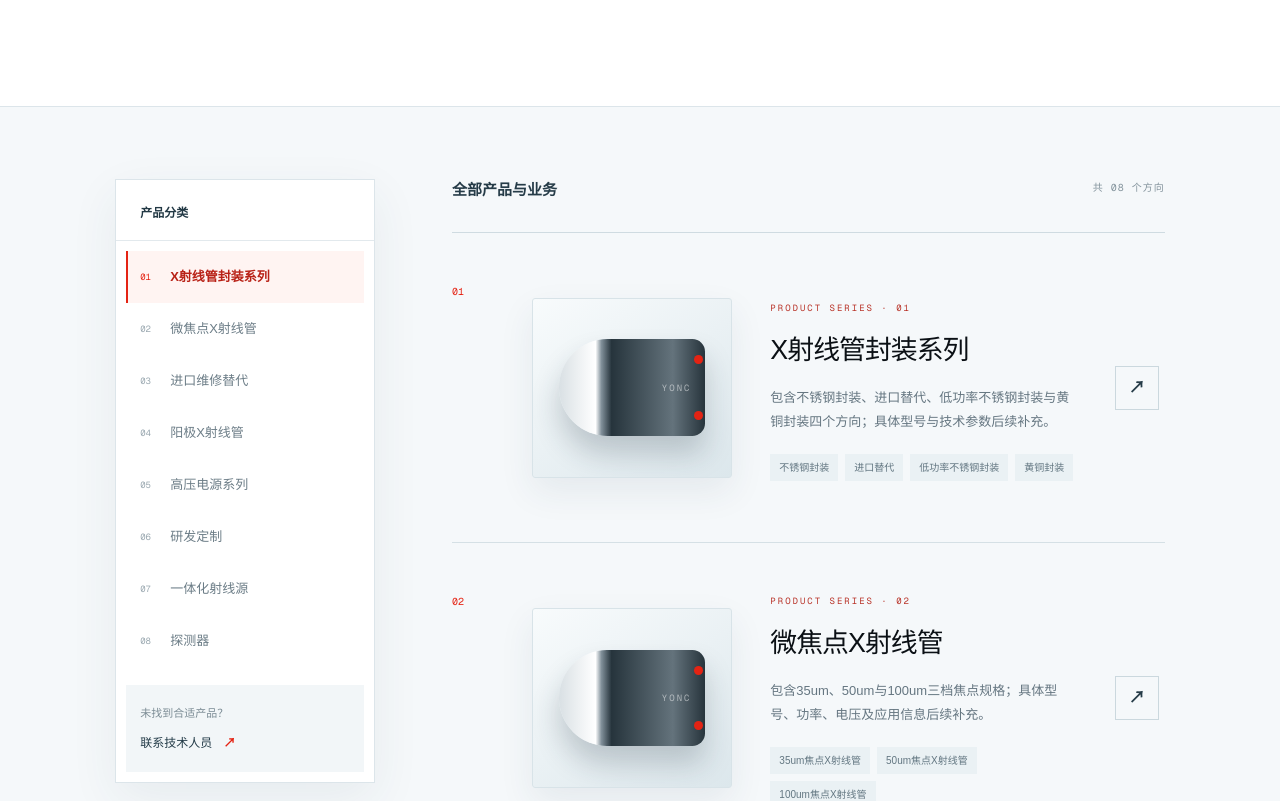
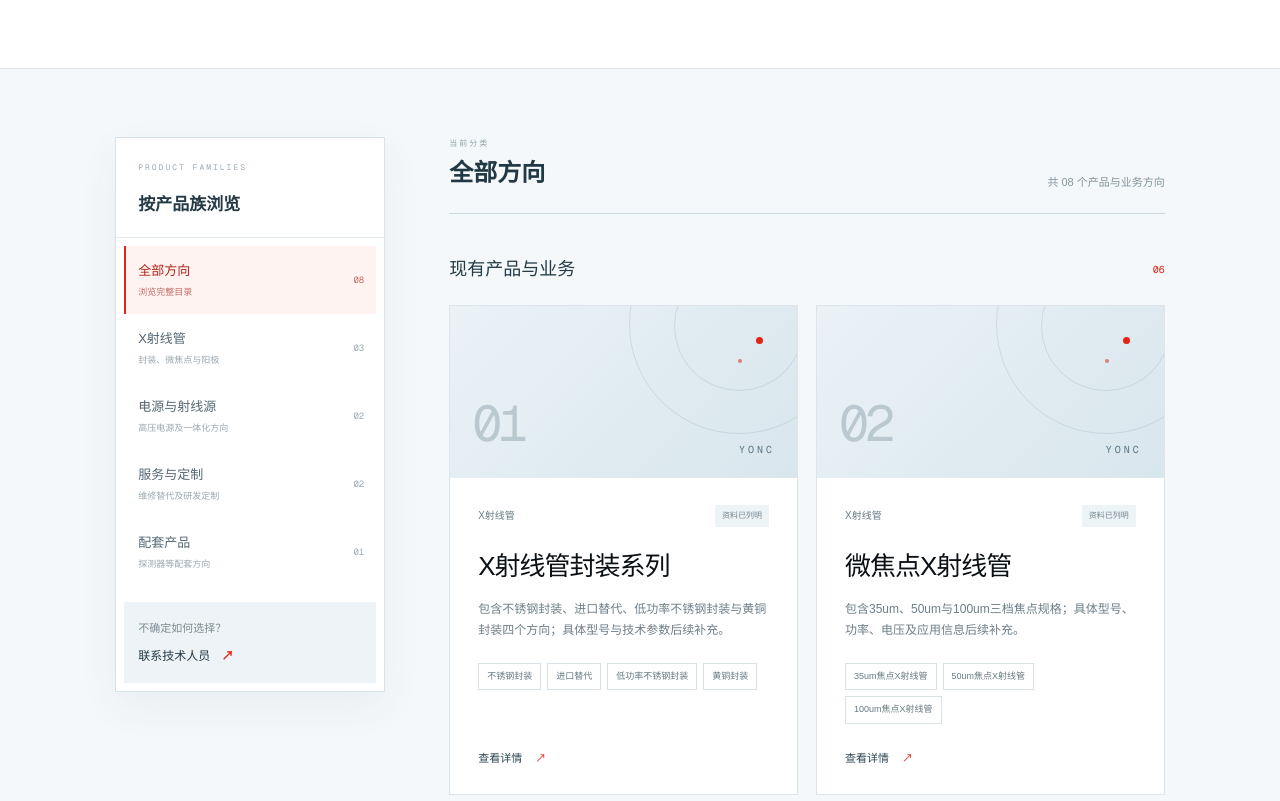
Before and after one commit to szwtest111/szwtest111.github.io, a Next.js app: page /products in a window 1280 px wide. Shown: the part 760-1561 px from the top of the page. Built offline with nearby package versions, Linux system fonts and the light colour scheme.

Commit message:
Redesign product center browsing experience

```diff
--- a/app/products/ProductsExplorer.tsx
+++ b/app/products/ProductsExplorer.tsx
@@ -1,59 +1,69 @@
 "use client";
 
 import Link from "next/link";
-import { useEffect, useState } from "react";
+import { useMemo, useState } from "react";
 import type { Product } from "../site-data";
 
+type FamilyId = "all" | Product["family"];
+
+const families: Array<{ id: FamilyId; label: string; note: string }> = [
+  { id: "all", label: "全部方向", note: "浏览完整目录" },
+  { id: "xray-tube", label: "X射线管", note: "封装、微焦点与阳极" },
+  { id: "power-source", label: "电源与射线源", note: "高压电源及一体化方向" },
+  { id: "service", label: "服务与定制", note: "维修替代及研发定制" },
+  { id: "accessory", label: "配套产品", note: "探测器等配套方向" },
+];
+
+const familyNames: Record<Product["family"], string> = {
+  "xray-tube": "X射线管",
+  "power-source": "电源与射线源",
+  service: "服务与定制",
+  accessory: "配套产品",
+};
+
 export function ProductsExplorer({ products }: { products: Product[] }) {
-  const [active, setActive] = useState(products[0]?.slug ?? "");
+  const [activeFamily, setActiveFamily] = useState<FamilyId>("all");
+  const visibleProducts = useMemo(
+    () => activeFamily === "all" ? products : products.filter(product => product.family === activeFamily),
+    [activeFamily, products],
+  );
+  const currentProducts = visibleProducts.filter(product => product.status === "基础信息");
+  const pendingProducts = visibleProducts.filter(product => product.status === "后续更新");
+  const activeLabel = families.find(family => family.id === activeFamily)?.label ?? "全部方向";
 
-  useEffect(() => {
-    const sections = products
-      .map(product => document.getElementById(`catalog-${product.slug}`))
-      .filter((node): node is HTMLElement => Boolean(node));
-    if (!("IntersectionObserver" in window)) return;
-    const observer = new IntersectionObserver(entries => {
-      const visible = entries
-        .filter(entry => entry.isIntersecting)
-        .sort((a, b) => b.intersectionRatio - a.intersectionRatio)[0];
-      if (visible) setActive(visible.target.id.replace("catalog-", ""));
-    }, { rootMargin: "-22% 0px -58% 0px", threshold: [0, .2, .5] });
-    sections.forEach(section => observer.observe(section));
-    return () => observer.disconnect();
-  }, [products]);
+  const ProductCard = ({ product, compact = false }: { product: Product; compact?: boolean }) => (
+    <Link href={`/products/${product.slug}`} className={`product-catalog-card ${compact ? "is-compact" : ""}`}>
+      <div className={`product-catalog-visual family-${product.family}`} aria-hidden="true">
+        <span>{product.n}</span><strong>YONC</strong><i/><i/>
+      </div>
+      <div className="product-catalog-body">
+        <div className="product-card-meta"><span>{familyNames[product.family]}</span><small>{product.status === "基础信息" ? "资料已列明" : "后续完善"}</small></div>
+        <h2>{product.title}</h2>
+        <p>{product.desc}</p>
+        <div className="product-card-items">{product.items.map(item => <span key={item}>{item}</span>)}</div>
+        <b>查看详情 <i>↗</i></b>
+      </div>
+    </Link>
+  );
 
   return (
     <section className="products-explorer" aria-label="产品分类目录">
       <aside className="catalog-sidebar">
-        <p>产品分类</p>
-        <nav aria-label="产品分类快速导航">
-          {products.map(product => (
-            <a
-              key={product.slug}
-              href={`#catalog-${product.slug}`}
-              className={active === product.slug ? "active" : ""}
-              aria-current={active === product.slug ? "location" : undefined}
-              onClick={() => setActive(product.slug)}
-            ><small>{product.n}</small><span>{product.title}</span></a>
-          ))}
+        <div className="catalog-sidebar-heading"><small>PRODUCT FAMILIES</small><p>按产品族浏览</p></div>
+        <nav aria-label="产品族筛选">
+          {families.map(family => {
+            const count = family.id === "all" ? products.length : products.filter(product => product.family === family.id).length;
+            return <button type="button" key={family.id} className={activeFamily === family.id ? "active" : ""} aria-pressed={activeFamily === family.id} onClick={() => setActiveFamily(family.id)}><span><b>{family.label}</b><small>{family.note}</small></span><i>{String(count).padStart(2, "0")}</i></button>;
+          })}
         </nav>
-        <div><span>未找到合适产品？</span><Link href="/contact">联系技术人员 <b>↗</b></Link></div>
+        <div className="catalog-help"><span>不确定如何选择？</span><Link href="/contact">联系技术人员 <b>↗</b></Link></div>
       </aside>
-      <div className="catalog-results">
-        <div className="catalog-toolbar"><span>全部产品与业务</span><small>共 {String(products.length).padStart(2, "0")} 个方向</small></div>
-        {products.map(product => (
-          <article id={`catalog-${product.slug}`} key={product.slug} className="product-row" data-reveal>
-            <div className="product-row-index">{product.n}</div>
-            <div className="product-row-visual" aria-hidden="true"><span>YONC</span><i/><i/></div>
-            <div className="product-row-copy">
-              <small>PRODUCT SERIES · {product.n}</small>
-              <h2>{product.title}</h2>
-              <p>{product.desc}</p>
-              <div className="product-row-tags">{product.items.map(item => <span key={item}>{item}</span>)}</div>
-            </div>
-            <Link className="product-row-link" href={`/products/${product.slug}`} aria-label={`查看${product.title}详情`}><span>查看详情</span><b>↗</b></Link>
-          </article>
-        ))}
+
+      <div className="catalog-results" aria-live="polite">
+        <div className="catalog-toolbar"><div><small>当前分类</small><span>{activeLabel}</span></div><p>共 {String(visibleProducts.length).padStart(2, "0")} 个产品与业务方向</p></div>
+        {currentProducts.length > 0 && <div className="catalog-group"><div className="catalog-group-title"><h2>现有产品与业务</h2><span>{String(currentProducts.length).padStart(2, "0")}</span></div><div className="product-card-grid">{currentProducts.map(product => <ProductCard key={product.slug} product={product} />)}</div></div>}
+        {pendingProducts.length > 0 && <div className="catalog-group pending-group"><div className="catalog-group-title"><h2>后续完善方向</h2><span>{String(pendingProducts.length).padStart(2, "0")}</span></div><p className="pending-note">以下方向已列入现有资料，具体介绍、型号和技术参数将在资料完善后更新。</p><div className="product-card-grid pending-grid">{pendingProducts.map(product => <ProductCard key={product.slug} product={product} compact />)}</div></div>}
+        {visibleProducts.length === 0 && <div className="catalog-empty"><h2>该分类内容正在整理</h2><p>具体产品信息将在客户资料完善后更新。</p></div>}
       </div>
     </section>
   );
--- a/app/products/page.tsx
+++ b/app/products/page.tsx
@@ -14,9 +14,9 @@ export default function ProductsPage() {
     <main className="inner-page products-page">
       <SiteHeader />
       <section className="inner-hero products-hero">
-        <div><nav className="breadcrumbs dark" aria-label="面包屑"><Link href="/">首页</Link><span>/</span><b>产品中心</b></nav><p>PRODUCT CENTER</p><h1>产品业务体系<br/><em>清晰分类展示</em></h1><span>产品系列 · 维修替代 · 高压电源 · 研发定制</span></div>
+        <div><nav className="breadcrumbs dark" aria-label="面包屑"><Link href="/">首页</Link><span>/</span><b>产品中心</b></nav><p>PRODUCT CENTER</p><h1>产品中心</h1><span>按产品族快速浏览产品、配套方向与定制服务</span></div>
       </section>
-      <section className="products-intro"><div className="inner-label" data-reveal="left">01 · PRODUCT CATALOG</div><div data-reveal><p className="kicker">PRODUCTS & SERVICES</p><h2>产品与业务目录<br/>聚焦现有方向</h2></div><p data-reveal="right">产品型号、性能参数、适配范围与实拍图片将随资料完善持续更新。</p></section>
+      <section className="products-intro"><div className="inner-label" data-reveal="left">01 · PRODUCT CATALOG</div><div data-reveal><p className="kicker">PRODUCTS & SERVICES</p><h2>从产品族开始<br/>更快找到所需方向</h2></div><p data-reveal="right">优先展示现有资料已列明的产品与业务，并将仍待补充的方向单独归类。选择左侧产品族即可快速筛选，点击任意产品卡片进入详情。</p></section>
       <ProductsExplorer products={products} />
       <section className="application-reference" data-reveal>
         <div><p className="kicker">APPLICATION AREAS</p><h2>多元应用领域</h2><span>覆盖荧光分析、成像、衍射、厚度、密度与应力分析等相关领域。</span></div>
--- a/app/site-data.ts
+++ b/app/site-data.ts
@@ -5,6 +5,7 @@ export type Product = {
   desc: string;
   items: string[];
   status: "基础信息" | "后续更新";
+  family: "xray-tube" | "power-source" | "service" | "accessory";
 };
 
 // 产品目录以客户提供的《资料(1).docx》为唯一依据。
@@ -17,6 +18,7 @@ export const products: Product[] = [
     desc: "包含不锈钢封装、进口替代、低功率不锈钢封装与黄铜封装四个方向；具体型号与技术参数后续补充。",
     items: ["不锈钢封装", "进口替代", "低功率不锈钢封装", "黄铜封装"],
     status: "基础信息",
+    family: "xray-tube",
   },
   {
     slug: "microfocus-xray-tube",
@@ -25,6 +27,7 @@ export const products: Product[] = [
     desc: "包含35um、50um与100um三档焦点规格；具体型号、功率、电压及应用信息后续补充。",
     items: ["35um焦点X射线管", "50um焦点X射线管", "100um焦点X射线管"],
     status: "基础信息",
+    family: "xray-tube",
   },
   {
     slug: "import-repair-replacement",
@@ -33,6 +36,7 @@ export const products: Product[] = [
     desc: "提供进口维修替代服务；适配品牌、型号范围、维修内容与交付标准后续补充。",
     items: ["具体适配品牌待补充", "具体型号范围待补充"],
     status: "基础信息",
+    family: "service",
   },
   {
     slug: "anode-xray-tube",
@@ -41,6 +45,7 @@ export const products: Product[] = [
     desc: "阳极X射线管的具体型号、结构形式及技术参数后续补充。",
     items: ["具体产品型号待补充", "产品实拍资料待补充"],
     status: "基础信息",
+    family: "xray-tube",
   },
   {
     slug: "high-voltage-power-supply",
@@ -49,6 +54,7 @@ export const products: Product[] = [
     desc: "包含30KV、50KV与65KV三个电压档位；详细电气参数与适配信息后续补充。",
     items: ["30KV", "50KV", "65KV"],
     status: "基础信息",
+    family: "power-source",
   },
   {
     slug: "research-customization",
@@ -57,6 +63,7 @@ export const products: Product[] = [
     desc: "面向研发定制需求提供相关服务；定制范围、合作流程与交付方式后续补充。",
     items: ["具体定制范围待补充", "合作流程待补充"],
     status: "基础信息",
+    family: "service",
   },
   {
     slug: "integrated-xray-source",
@@ -65,6 +72,7 @@ export const products: Product[] = [
     desc: "产品介绍、型号与技术参数将在相关资料完善后更新。",
     items: ["产品介绍待更新", "型号与参数待更新"],
     status: "后续更新",
+    family: "power-source",
   },
   {
     slug: "detector",
@@ -73,6 +81,7 @@ export const products: Product[] = [
     desc: "产品介绍、型号与技术参数将在相关资料完善后更新。",
     items: ["产品介绍待更新", "型号与参数待更新"],
     status: "后续更新",
+    family: "accessory",
   },
 ];
 
```
Also changed, not shown: app/globals.css, 1 other file (tests, documents, lock files or other folders).
